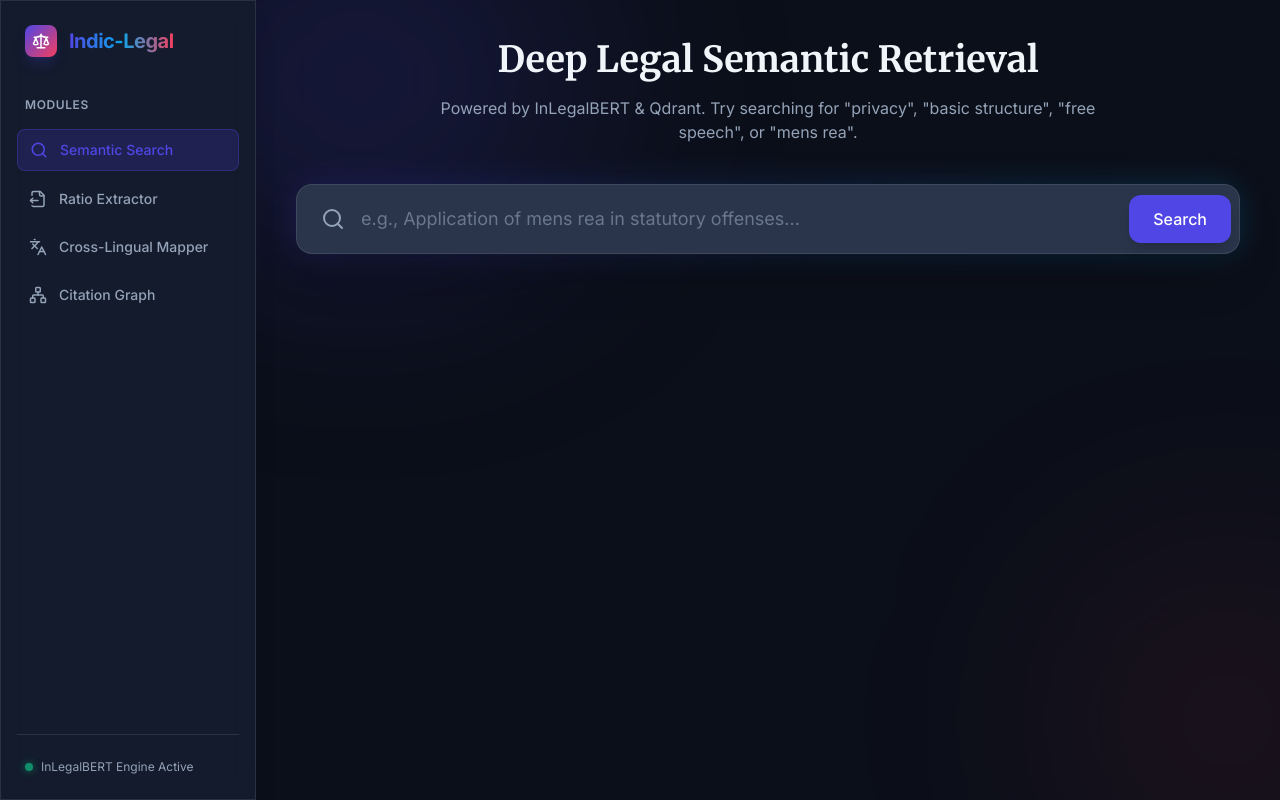
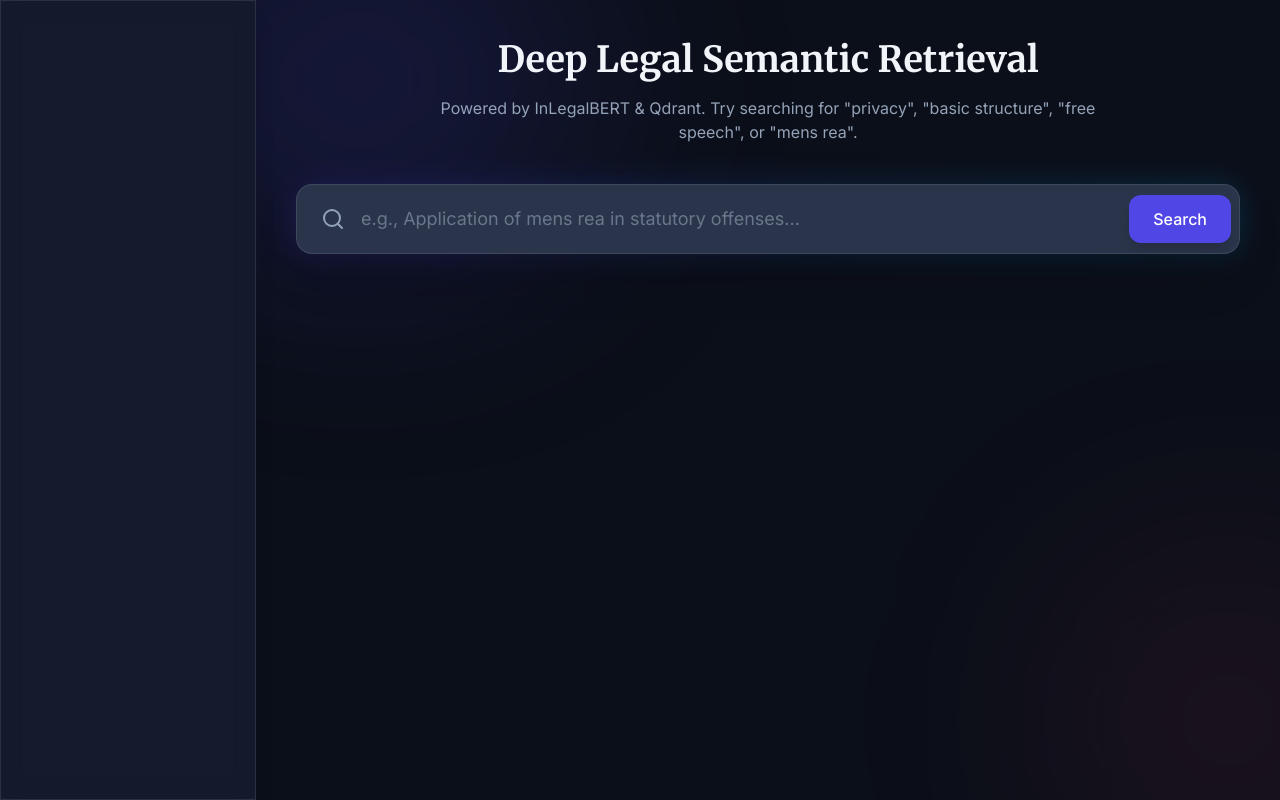
Before and after one commit to lucky-KRMU/Intellithon-26-Indic-GPT, a React (Vite) app: page / in a window 1280 px wide. Built offline with nearby package versions, Linux system fonts and the light colour scheme.

Commit message:
purge Sidebar

```diff
--- a/src/components/Sidebar.tsx
+++ b/src/components/Sidebar.tsx
@@ -7,49 +7,11 @@
 }
 
 export function Sidebar({ activeTab, setActiveTab }: SidebarProps) {
-  const tabs = [
-    { id: 'search', name: 'Semantic Search', icon: Search },
-    { id: 'ratio', name: 'Ratio Extractor', icon: FileOutput },
-    { id: 'mapper', name: 'Cross-Lingual Mapper', icon: Languages },
-    { id: 'graph', name: 'Citation Graph', icon: Network },
-  ];
+
 
   return (
     <div className="w-64 border-r border-white/10 glass-panel h-screen p-4 flex flex-col z-20 relative">
-      <div className="flex items-center gap-3 mb-10 mt-2 px-2">
-        <div className="w-8 h-8 rounded-lg bg-gradient-to-br from-primary to-accent flex items-center justify-center shadow-lg shadow-primary/20">
-          <Scale size={18} className="text-white" />
-        </div>
-        <h1 className="text-xl font-bold tracking-tight text-gradient">Indic-Legal</h1>
-      </div>
 
-      <div className="flex-1 flex flex-col gap-2">
-        <div className="text-xs font-semibold text-textMuted uppercase tracking-wider mb-2 px-2">Modules</div>
-        {tabs.map(tab => {
-          const active = activeTab === tab.id;
-          return (
-            <button
-              key={tab.id}
-              onClick={() => setActiveTab(tab.id)}
-              className={`flex items-center gap-3 px-3 py-2.5 rounded-lg transition-all duration-200 text-sm font-medium ${
-                active
-                  ? 'bg-primary/20 text-primary border border-primary/30 shadow-inner'
-                  : 'text-textMuted hover:bg-white/5 hover:text-text'
-              }`}
-            >
-              <tab.icon size={18} className={active ? 'text-primary' : 'text-textMuted'} />
-              {tab.name}
-            </button>
-          );
-        })}
-      </div>
-
-      <div className="mt-auto pt-4 border-t border-white/10">
-        <div className="flex items-center gap-2 px-2 py-2">
-          <div className="w-2 h-2 rounded-full bg-success shadow-[0_0_8px_rgba(16,185,129,0.8)] animate-pulse"></div>
-          <span className="text-xs text-textMuted">InLegalBERT Engine Active</span>
-        </div>
-      </div>
     </div>
   );
 }
```
